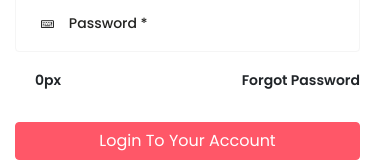
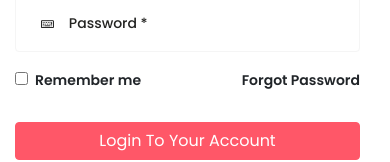
Before and after one commit to umair-alii/sharp-minor, a Next.js app: page /login in a window 390 px wide. Shown: the part 339-501 px from the top of the page. Built offline with nearby package versions, Linux system fonts and the light colour scheme.

Commit message:
checkbox

```diff
--- a/components/TutorLogin/tutorLoginForm/index.js
+++ b/components/TutorLogin/tutorLoginForm/index.js
@@ -36,7 +36,7 @@ const TutorLogin = (props) => {
                   className="form-check-label remember-me"
                   htmlFor="defaultCheck1"
                 >
-                  0px
+                  Remember me
                 </label>
               </div>
               <div className="forgor-password">
--- a/styles/tutor-login.css
+++ b/styles/tutor-login.css
@@ -102,11 +102,6 @@
   .login-banner {
     display: none;
   }
-
-  input.form-check-input {
-    width: 0px;
-    height: 0px;
-  }
 }
 
 @media screen and (max-width: 425px) {
```
